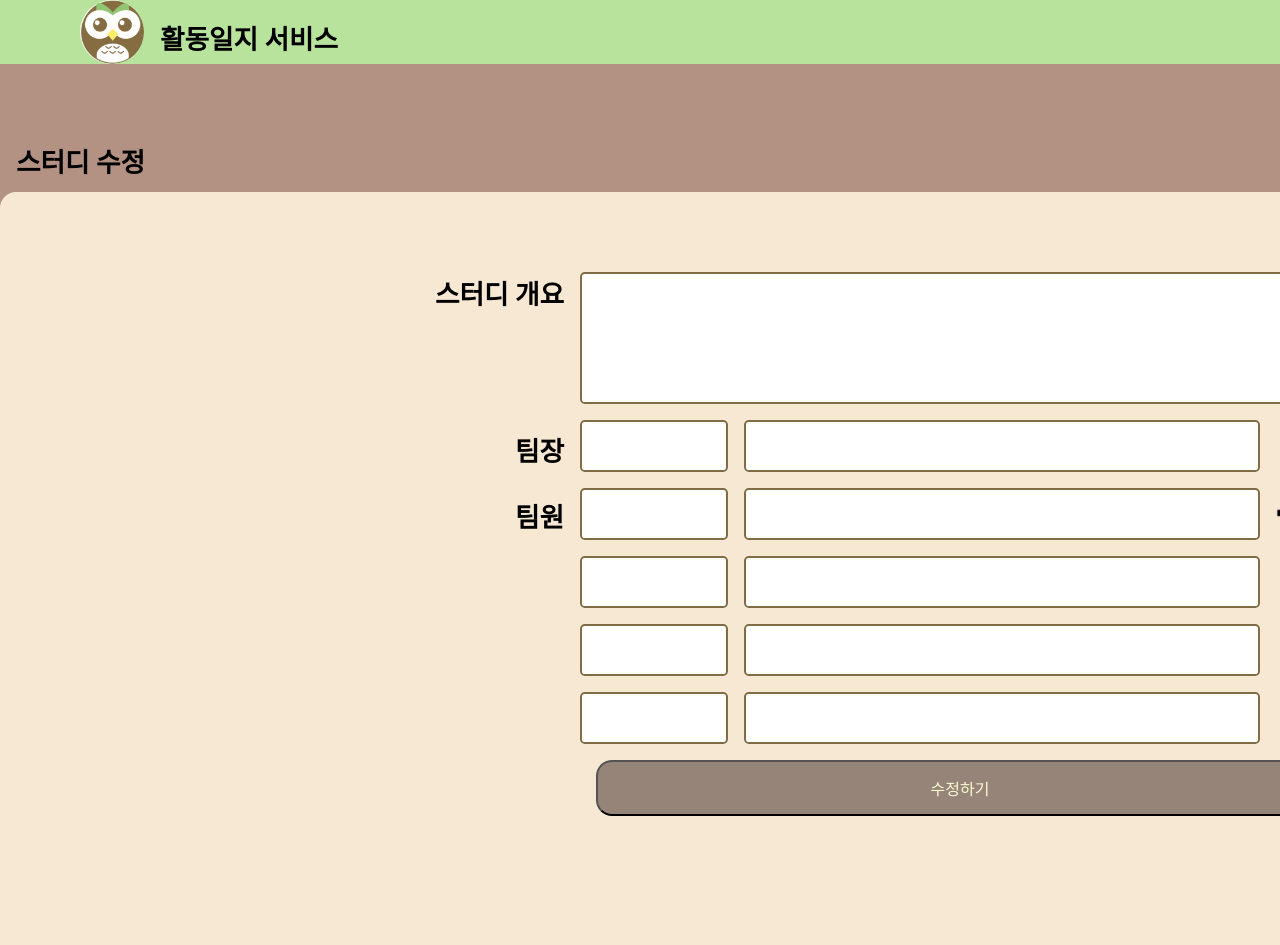
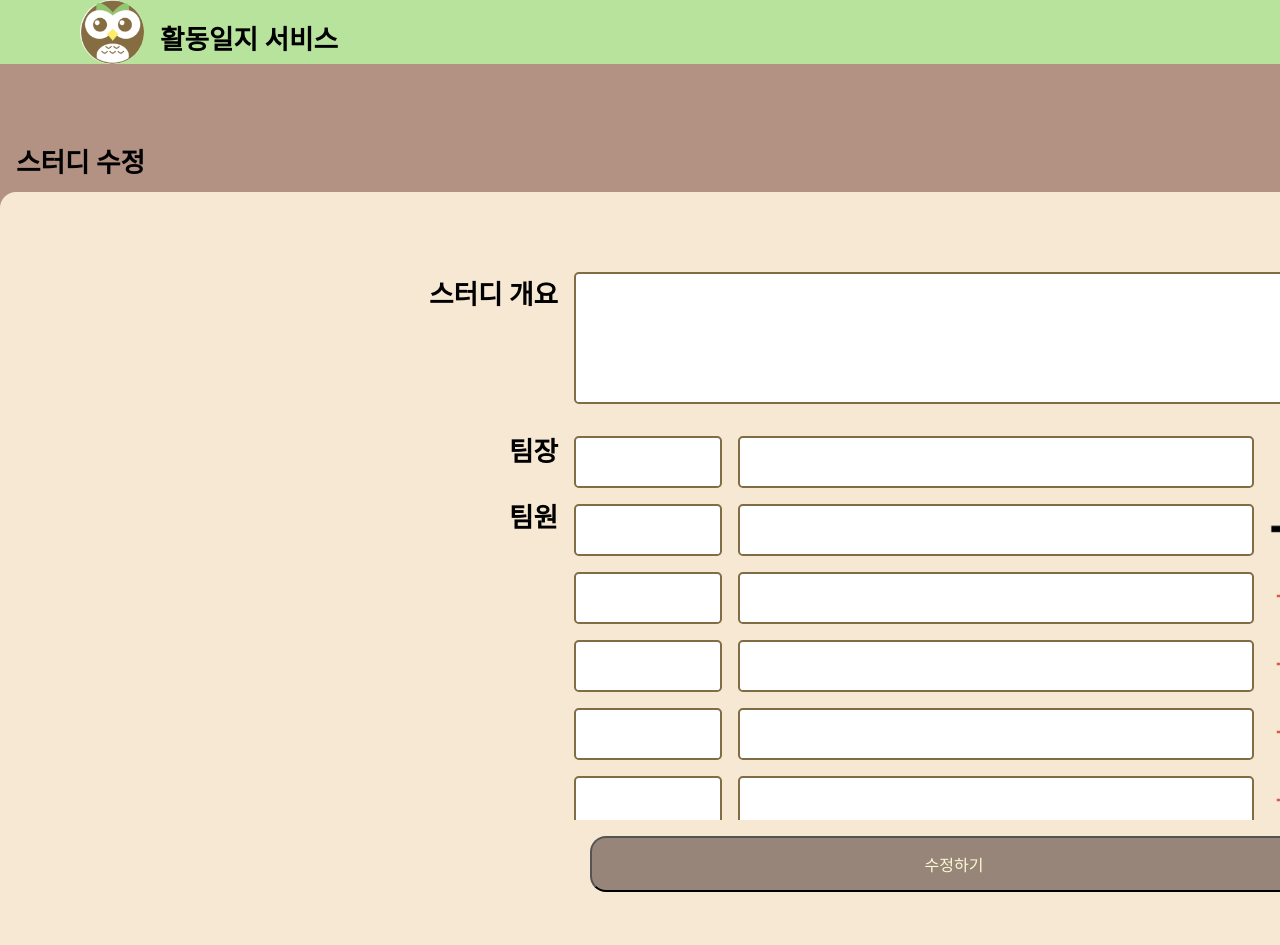
Before and after one commit to C-B-U/owl-forest, a React (Create React App) app in the folder frontend/: page /StudyCrew in a window 1280 px wide. Shown: the top 945 px of the page. Built offline with nearby package versions, Linux system fonts and the light colour scheme.

Commit message:
feat/#45/스크롤바 구현

```diff
--- a/frontend/src/Pages/AL_Pages/StudyCrew.jsx
+++ b/frontend/src/Pages/AL_Pages/StudyCrew.jsx
@@ -7,7 +7,6 @@ import Input from '../../Components/Input';
 import Btn from '../../Components/Btn';
 import Plus from '../../Image/PlusButton.png';
 import Minus from '../../Image/MinusButton.png';
-// import Scroll from '../../Components/Scroll';
 
 const HeaderWrapper = styled.div`
   height: 4rem;
@@ -67,6 +66,27 @@ const StudyIndex = styled.div`
   margin-bottom: 1rem;
 `;
 
+/** 스크롤 */
+const ScrollBar = styled.div`
+  margin-bottom: 1rem;
+  overflow-y: auto;
+  height: 25rem;
+  &::-webkit-scrollbar {
+    width: 0.5rem;
+    height: 1rem;
+    border-radius: 0.4rem;
+  }
+  &::-webkit-scrollbar-thumb {
+    height: 20rem;
+    background: ${palette('PsBtn')};
+    border-radius: 0.4rem;
+  }
+  &::-webkit-scrollbar-track {
+    background: #efebe9;
+    border-radius: 0.4rem;
+  }
+`;
+
 const BtnWrap = styled.div`
   display: flex;
   margin-left: 1rem;
@@ -80,6 +100,7 @@ const Team = styled.div`
 const WordWrap = styled.div`
   display: inline-block;
 `;
+
 const BlockWrap = styled.div`
   display: inline-block;
 `;
@@ -95,6 +116,7 @@ const StudyHeader = styled.header`
   justify-content: left;
   display: flex;
 `;
+
 /** 스터디 개요 */
 const StudySummary = styled.header`
   width: 10rem;
@@ -183,9 +205,10 @@ function StudyCrew() {
                 <BlockWrap>
                   <StudyIndex>
                     {/* 스터디 개요 작성 */}
-                    <Input width={'43.5rem'} height={'8rem'} />
+                    <Input width={'45rem'} height={'8rem'} />
                   </StudyIndex>
-                  <div>
+                  {/* 스크롤 */}
+                  <ScrollBar>
                     <StudyIndex>
                       {/* 팀장 작성 */}
                       <Input
@@ -232,7 +255,26 @@ function StudyCrew() {
                       <Input width={'30rem'} height={'3rem'} />
                       <MinusBtn></MinusBtn>
                     </StudyIndex>
-                  </div>
+                    <StudyIndex>
+                      <Input
+                        width={'7rem'}
+                        height={'3rem'}
+                        margin={'0 1rem 0 0'}
+                      />
+                      <Input width={'30rem'} height={'3rem'} />
+                      <MinusBtn></MinusBtn>
+                    </StudyIndex>
+                    <StudyIndex>
+                      <Input
+                        width={'7rem'}
+                        height={'3rem'}
+                        margin={'0 1rem 0 0'}
+                      />
+                      <Input width={'30rem'} height={'3rem'} />
+                      <MinusBtn></MinusBtn>
+                    </StudyIndex>
+                  </ScrollBar>
+
                   {/* 버튼 */}
                   <BtnWrap>
                     <Btn
```
